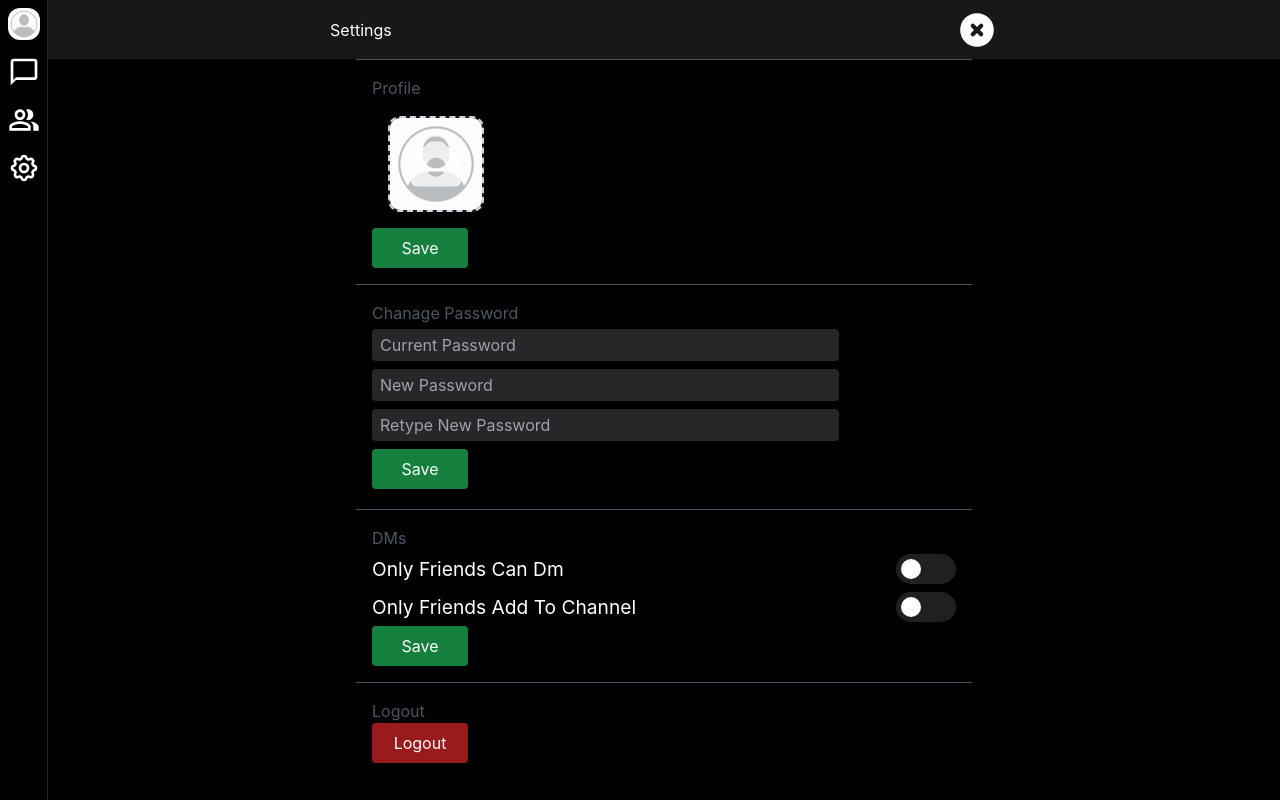
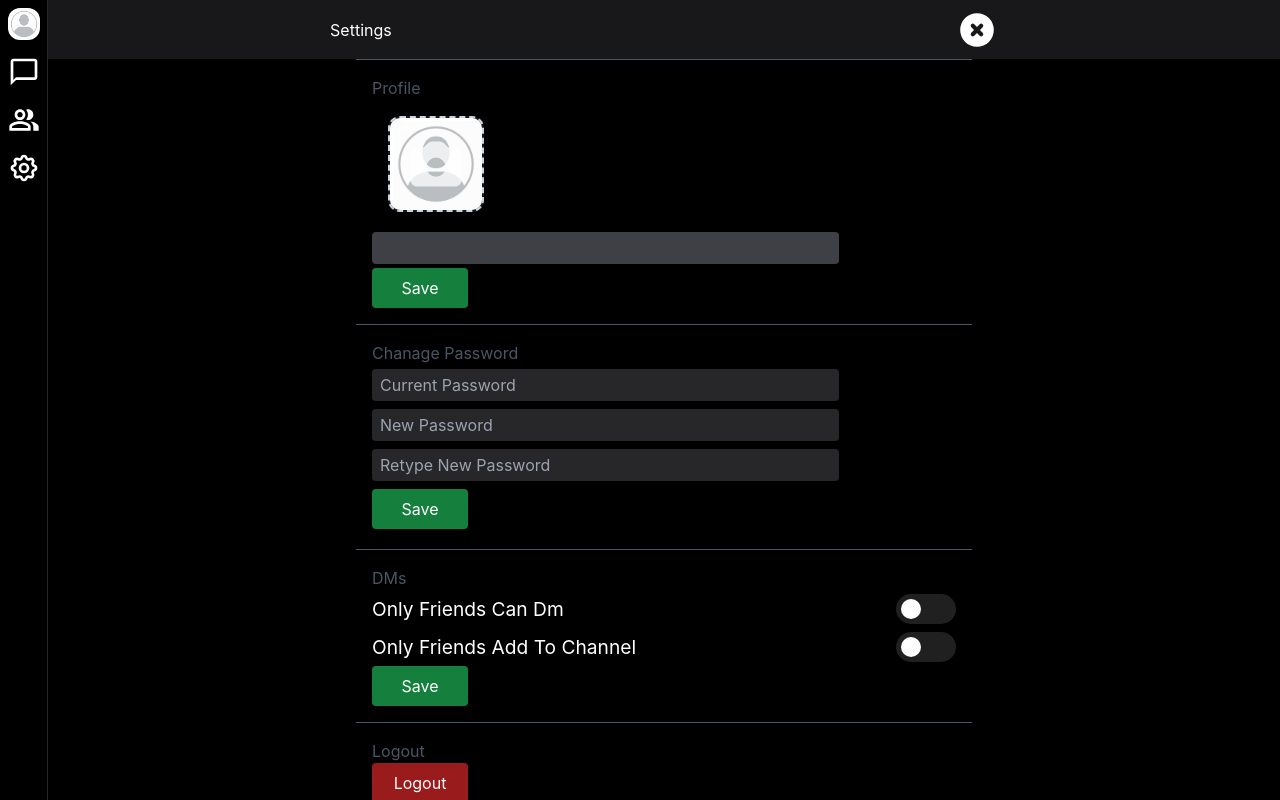
Before and after one commit to DarkHorse0311/Telefonica, a React (Vite) app in the folder web/: page /settings in a window 1280 px wide. Built offline with nearby package versions, Linux system fonts and the light colour scheme; no server answers.

Commit message:
Improvement in settings page: show current user's username

```diff
--- a/web/src/pages/settings.tsx
+++ b/web/src/pages/settings.tsx
@@ -99,6 +99,7 @@ function Settings() {
                         <HiCamera size={64} onClick={() => avatar_input.current.click()} className="absolute self-center justify-self-center text-white opacity-75 cursor-pointer" />
                         <input type="file" ref={avatar_input} name="filename" hidden onChange={onIconChange} accept="image/*"></input>
                     </div>
+                    <input className="h-8 w-4/5 cursor-not-allowed rounded my-1 px-2 bg-zinc-700 text-gray-400" type="text" disabled value={user_ctx.username} onClick={() => alert("Username changing is not supported!")} />
                     <button className='w-24 h-10 bg-green-700 rounded hover:bg-green-800' onClick={avatar}>Save</button>
                 </SettingsItem>
                 <SettingsItem title='Chanage Password'>
```
